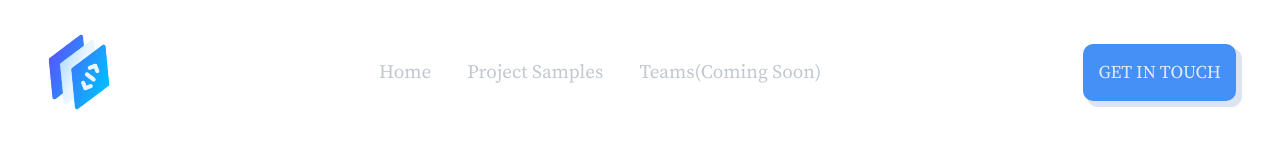
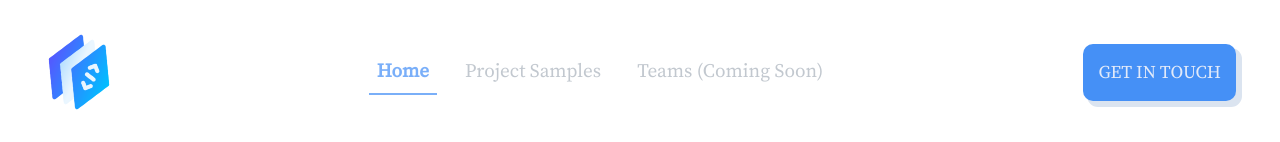
Before and after one commit to Peter-Dumbari/portfolio, a React (Create React App) app: page / in a window 1280 px wide. Shown: the top 142 px of the page. Built offline with nearby package versions, Linux system fonts and the light colour scheme.

Commit message:
after making somechanges on the navbar

```diff
--- a/src/Components/Navbar/Navbar.jsx
+++ b/src/Components/Navbar/Navbar.jsx
@@ -4,12 +4,14 @@ import logo from "../../Images/navbrandlogo.png"
 import Button from "../Buttons/Button";
 import {Link} from "react-router-dom"
 import SearchContainer from "../SearchContainer/SearchContainer";
-
+import {NavLink} from  "react-router-dom";
 
 function Navbar({show, setShow}) {
   const [isActive, setIsActive] = useState(false)
 
-
+  const handleIsActive =()=>{
+      setIsActive(!isActive)
+  }
 
   return (
     <nav className="navbar navbar-expand-lg ">
@@ -29,14 +31,14 @@ function Navbar({show, setShow}) {
         </button>
         <div className="collapse navbar-collapse" id="navbarSupportedContent">
           <ul className="navbar-nav me-auto mb-2 mb-lg-0 centeritems">
-            <li className="nav-item" >
-              <Link to="/" className="nav-link">Home</Link>
+            <li className="nav-item">
+            <NavLink to="/" className={`nav-link`}>Home</NavLink>
+            </li>
+            <li className="nav-item" activeClassName="active">
+            <NavLink to="/projectsample" className={`nav-link`}>Project Samples</NavLink>
             </li>
             <li className="nav-item">
-              <Link to="/projectsample" className="nav-link">Project Samples</Link>
-            </li>
-            <li className="nav-item">
-              <Link to="/teams" className="nav-link">Teams(Coming Soon)</Link>
+            <NavLink to="/teams" className={`nav-link`}>Teams (Coming Soon)</NavLink>
             </li>
           </ul>
           <form className="d-flex" role="search">
--- a/src/Components/Navbar/Navbar.scss
+++ b/src/Components/Navbar/Navbar.scss
@@ -12,7 +12,7 @@ nav{
         margin: 0 10px 0 10px !important;
 
         .nav-link{
-            color:  rgb(194, 200, 207) !important;
+            color:  rgb(194, 200, 207) ;
         }
     }
 }
@@ -26,8 +26,10 @@ nav{
 
 
 .active{
-    color: #4590f6 !important;
-    border-bottom: solid 1px;
+    color: #458ff6b6 !important;
+    border-bottom: solid 2px;
+    font-weight: bold;
+    transition: 0.5ms;
 }
 
 
```
